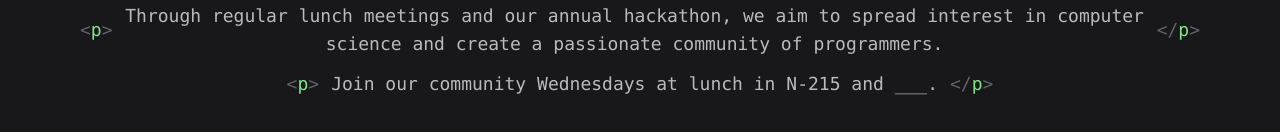
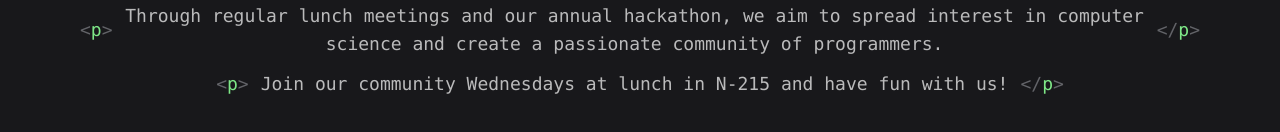
Before and after one commit to united-computations/united-computations.github.io, a Next.js app: page / in a window 1280 px wide. Shown: the part 294-426 px from the top of the page. Built offline with nearby package versions, Linux system fonts and the light colour scheme.

Commit message:
second blank

```diff
--- a/components/Header.tsx
+++ b/components/Header.tsx
@@ -19,7 +19,7 @@ export default function Header() {
                     passionate community of programmers.
                 </CodeText>
                 <CodeText>
-                    Join our community Wednesdays at lunch in N-215 and ___.
+                    Join our community Wednesdays at lunch in N-215 and have fun with us!
                 </CodeText>
             </div>
 
```
